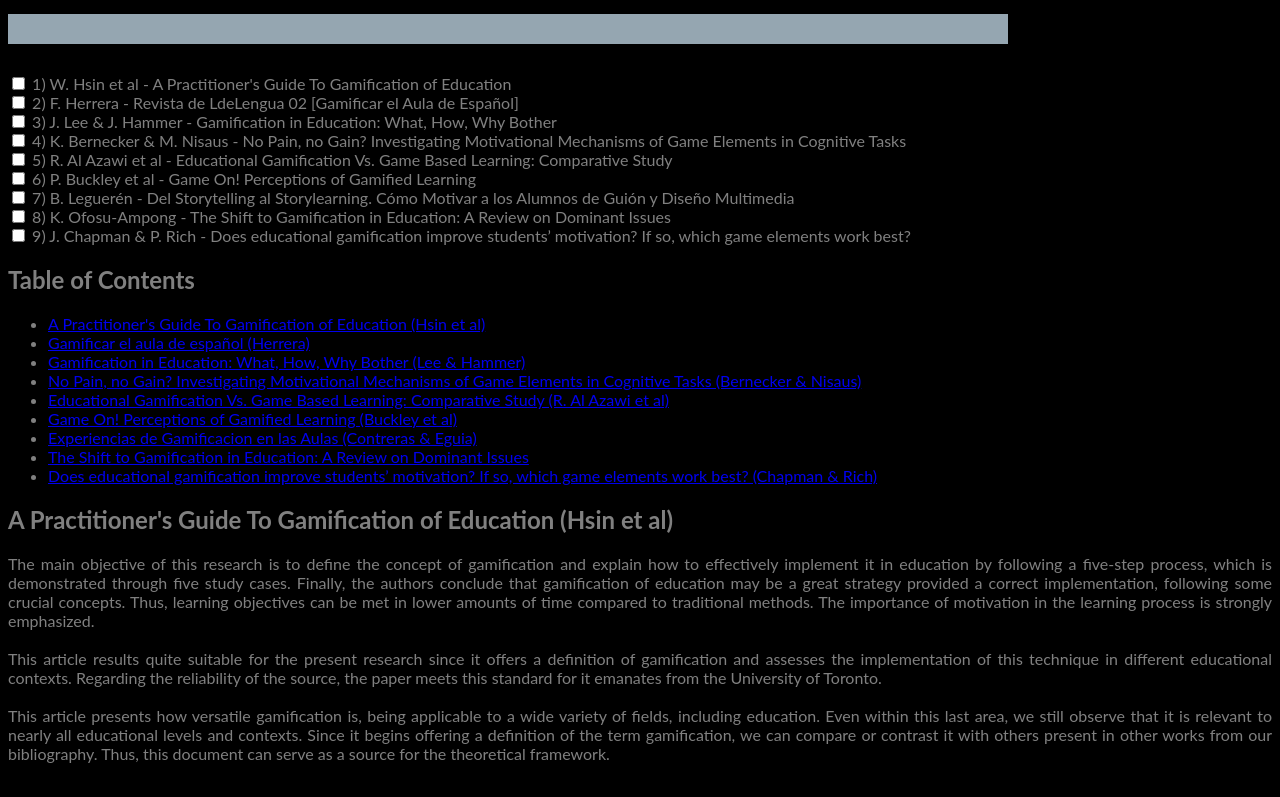
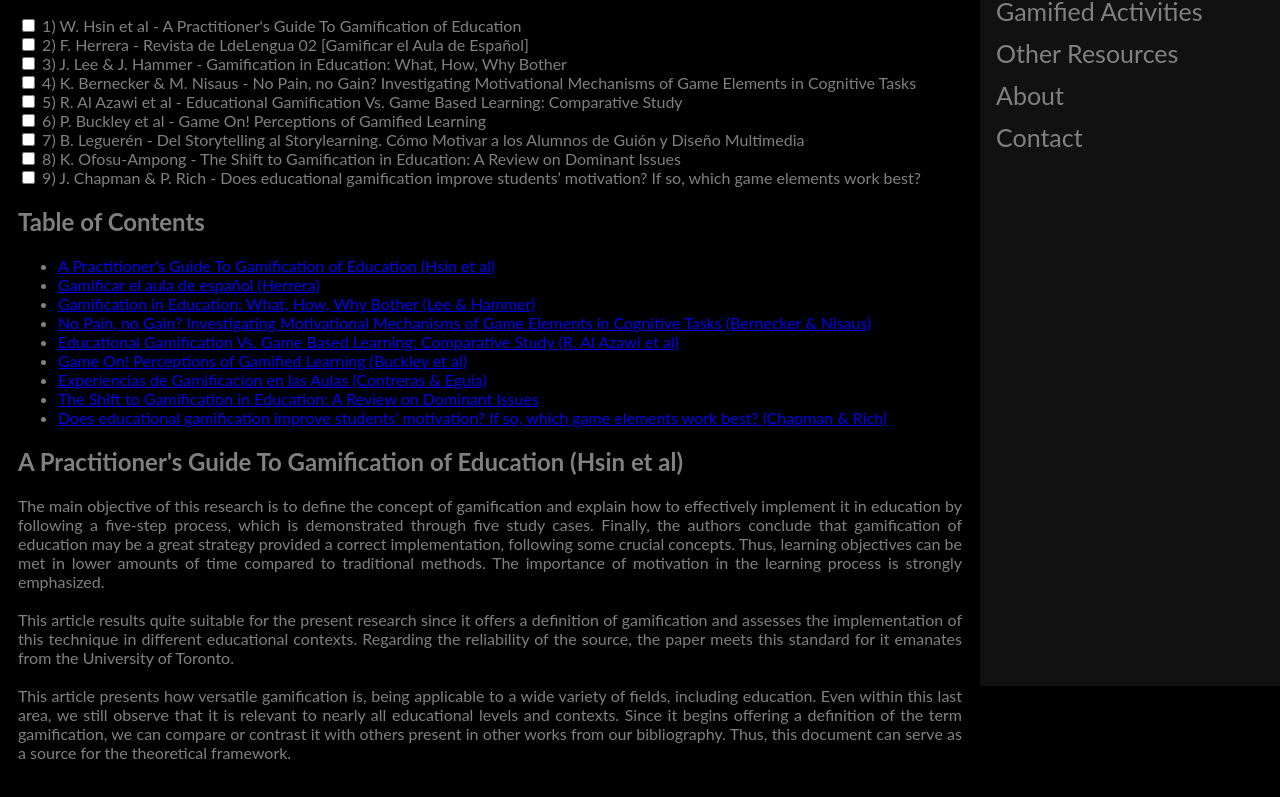
Before and after one commit to MrCachalote/Blackboard-Station, a plain HTML site: page efl - copia/inboard1/inboard1.html in a window 1280 px wide. Shown: the part 134-931 px from the top of the page. Drawn offline with Linux system fonts and the light colour scheme.

Commit message:
Added Sidebar

```diff
--- a/efl - copia/inboard1/stylesheet.css
+++ b/efl - copia/inboard1/stylesheet.css
@@ -1,4 +1,7 @@
 /* stylesheet of inboard1.html */
+:root{
+    --ancho: 300px;
+}
 
 body {
     display: flex;
@@ -15,6 +18,15 @@ div {
     align-items: center;
 }
 
+.row{
+    display: flex;
+}
+
+.column {
+    flex: 50%;
+    padding: 5px;
+}
+
 p{ text-align: justify; }
 .progressBar[value] {
     /* Reset the default appearance */
@@ -26,7 +38,7 @@ p{ text-align: justify; }
     /* Get rid of default border in Firefox. */
     border: none;
 
-    width: 1000px;
+    width: 900px;
     height: 30px;
     margin-bottom: 30px;
 }
@@ -38,3 +50,42 @@ p{ text-align: justify; }
 .progressBar[value]::-moz-progress-bar {
     background-color: #95a6b1;
 }
+
+/* The sidebar menu */
+.sidenav {
+  height: 100%; /* Full-height: remove this if you want "auto" height */
+  width: var(--ancho); /* Set the width of the sidebar */
+  position: fixed; /* Fixed Sidebar (stay in place on scroll) */
+  z-index: 1; /* Stay on top */
+  top: 0; /* Stay at the top */
+  right: 0;
+  background-color: #111; /* Black */
+  overflow-x: hidden; /* Disable horizontal scroll */
+  padding-top: 20px;
+}
+
+/* The navigation menu links */
+.sidenav a {
+  padding: 6px 8px 6px 16px;
+  text-decoration: none;
+  font-size: 25px;
+  color: #818181;
+  display: block;
+}
+
+/* When you mouse over the navigation links, change their color */
+.sidenav a:hover {
+  color: #f1f1f1;
+}
+
+/* Style page content */
+.main {
+  margin-right: var(--ancho); /* Same as the width of the sidebar */
+  padding: 0px 10px;
+}
+
+/* On smaller screens, where height is less than 450px, change the style of the sidebar (less padding and a smaller font size) */
+@media screen and (max-height: 450px) {
+  .sidenav {padding-top: 15px;}
+  .sidenav a {font-size: 18px;}
+}
```
